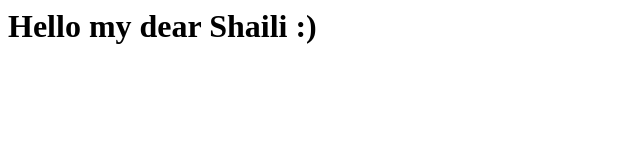
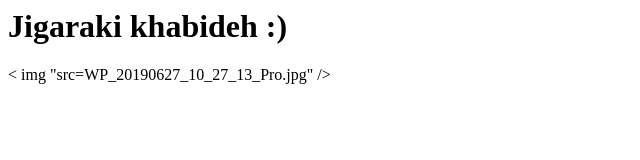
Before and after one commit to Ali-Ai/shaili-joon, a plain HTML site: page index.html in a window 1280 px wide. Shown: the whole page, without its empty margins (0-640 px from the left). Drawn offline with Linux system fonts and the light colour scheme.

Commit message:
Update index.html

```diff
--- a/index.html
+++ b/index.html
@@ -2,8 +2,8 @@
 
 <body>
 
-<h1> Hello my dear Shaili :) </h1>
-
+<h1> Jigaraki khabideh :) </h1>
+< img "src=WP_20190627_10_27_13_Pro.jpg" />
 </body>
 
 </html>
```
